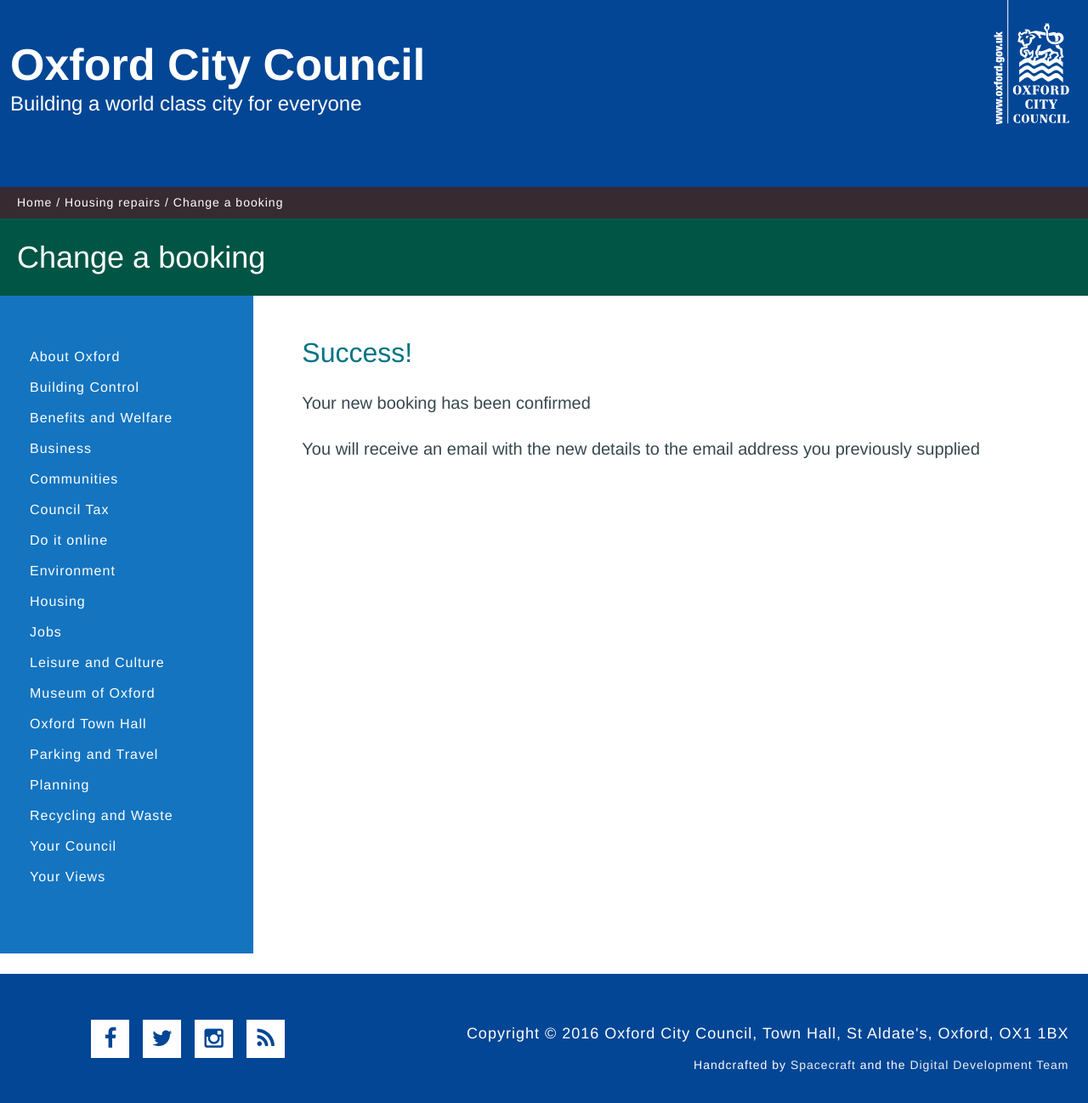
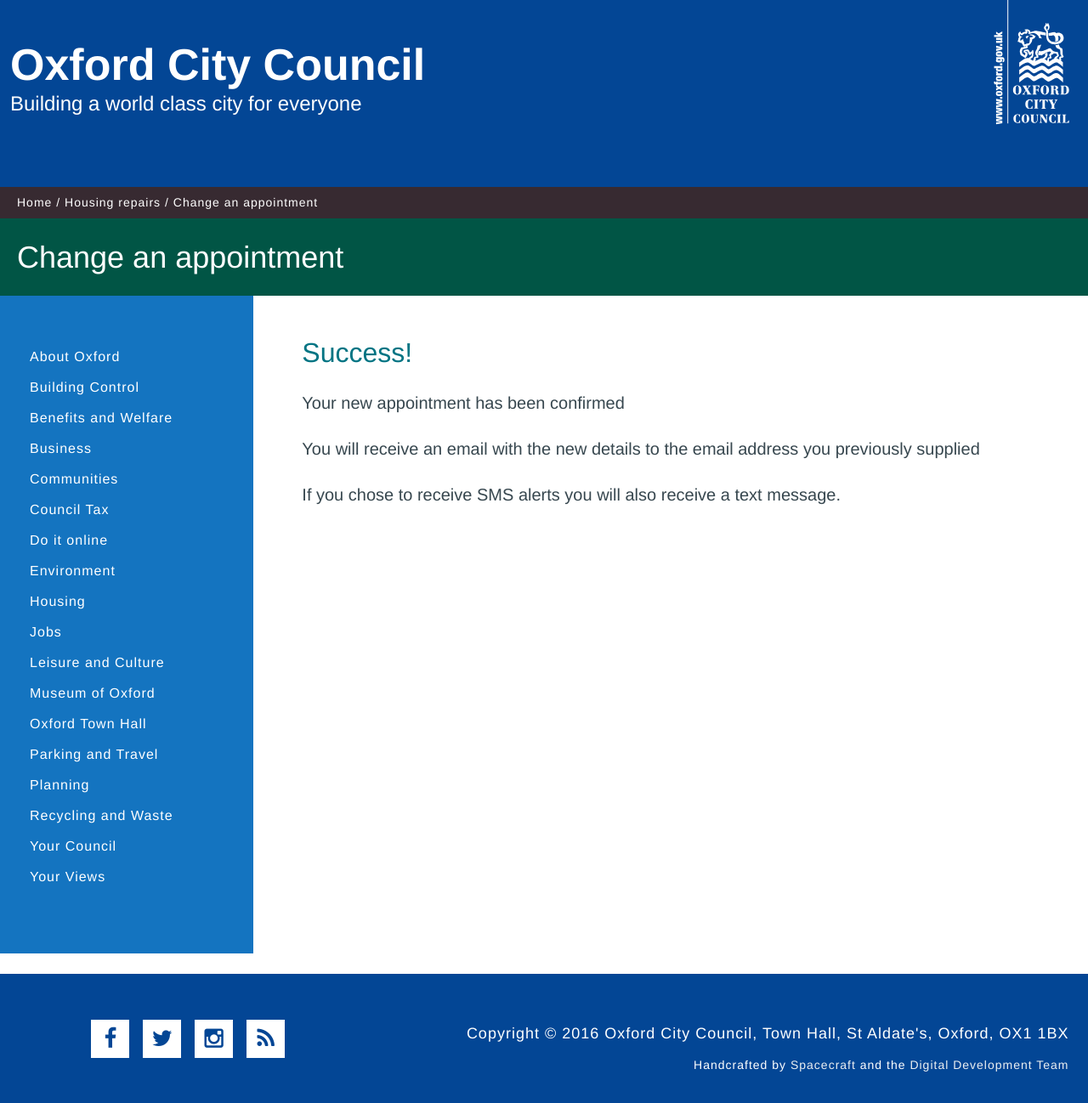
Before and after one commit to OxfordCityCouncil/OxfordCityCouncil.github.io, a Jekyll site: the page built from repairs/change-confirm-final.html, in a window 1280 px wide. Shown: the whole page at 85% size. Built offline with Jekyll 4.4.1, drawn with Linux system fonts in a browser that asks for light colours.

Commit message:
Post testing changes

```diff
--- a/repairs/change-confirm-final.html
+++ b/repairs/change-confirm-final.html
@@ -1,10 +1,11 @@
 ---
 layout: repairs
-title: Change a booking
+title: Change an appointment
 ---
 
 <h2>Success!</h2>
 
-<p>Your new booking has been confirmed</p>
+<p>Your new appointment has been confirmed</p>
 
 <p>You will receive an email with the new details to the email address you previously supplied</p>
+<p>If you chose to receive SMS alerts you will also receive a text message.
```
